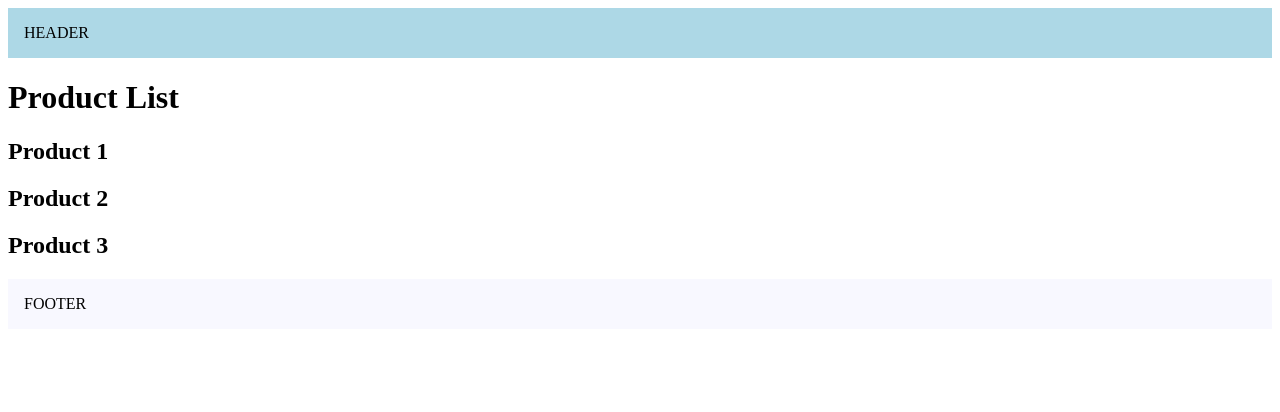
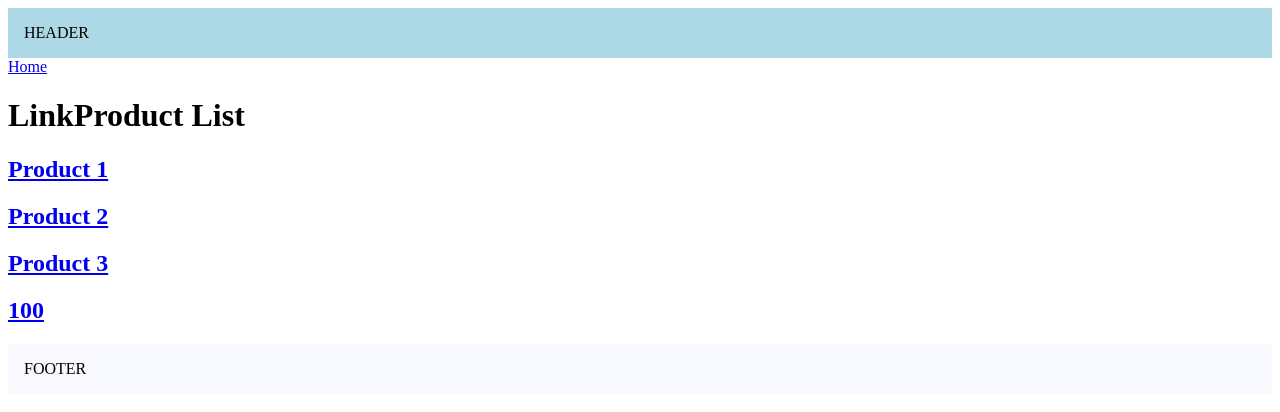
Before and after one commit to YashrajKamble/nextjs-practice-in-depth, a Next.js app in the folder routing-demo/: page /products in a window 1280 px wide. Shown: the top 412 px of the page. Built offline with nearby package versions, Linux system fonts and the light colour scheme.

Commit message:
Linking Component Navigation

```diff
--- a/routing-demo/src/app/products/page.tsx
+++ b/routing-demo/src/app/products/page.tsx
@@ -1,12 +1,24 @@
+import Link from 'next/link'
 import React from 'react'
 
 const Products = () => {
+    const productId = 100;
     return (
         <div>
-            <h1>Product List</h1>
-            <h2>Product 1</h2>
-            <h2>Product 2</h2>
-            <h2>Product 3</h2>
+            <Link href={"/"}>Home</Link>
+            <h1>LinkProduct List</h1>
+            <h2>
+                <Link href="products/1">Product 1</Link>
+            </h2>
+            <h2>
+                <Link href="products/2">Product 2</Link>
+            </h2>
+            <h2>
+                <Link href="products/3" replace>Product 3</Link>
+            </h2>
+            <h2>
+                <Link href={`/products/${productId}`}>{productId}</Link>
+            </h2>
         </div>
     )
 }
```
Also changed, not shown: routing-demo/src/app/page.tsx (+7 -2 lines).
